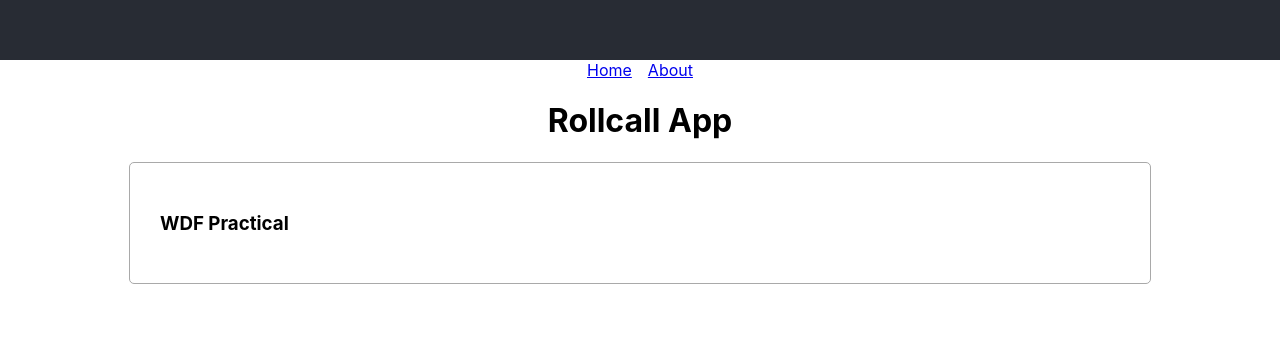
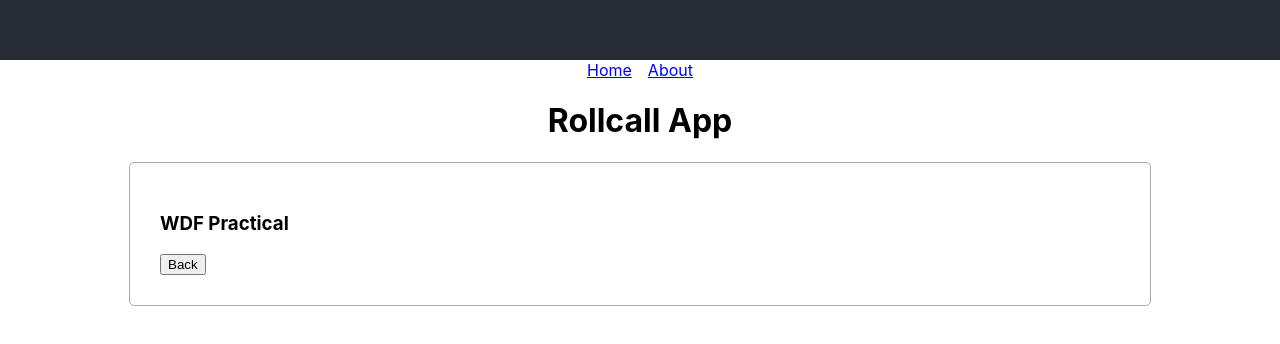
Before and after one commit to erue24/emilie-rollcall, a React (Create React App) app: page /session/1 in a window 1280 px wide. Shown: the part 140-484 px from the top of the page. Built offline with nearby package versions, Linux system fonts and the light colour scheme; the HTML template or start-up script is replaced by a standard one.

Commit message:
Added a back button

```diff
--- a/src/components/Session.js
+++ b/src/components/Session.js
@@ -3,6 +3,7 @@ import React from 'react'
 import { useNavigate, useParams } from 'react-router-dom'
 
 const Session = ({ sessions }) => {
+    // useNavigate allows you to navigate between different components
     const navigate = useNavigate();
 
     const parameters = useParams();
@@ -17,6 +18,8 @@ const Session = ({ sessions }) => {
     return (
         <>
             <h3>{selectedSession.name}</h3>
+            {/* navigate(-1) means go back up one page */}
+            <button onClick={() => (navigate(-1))}>Back</button>
         </>
     )
 }
```
